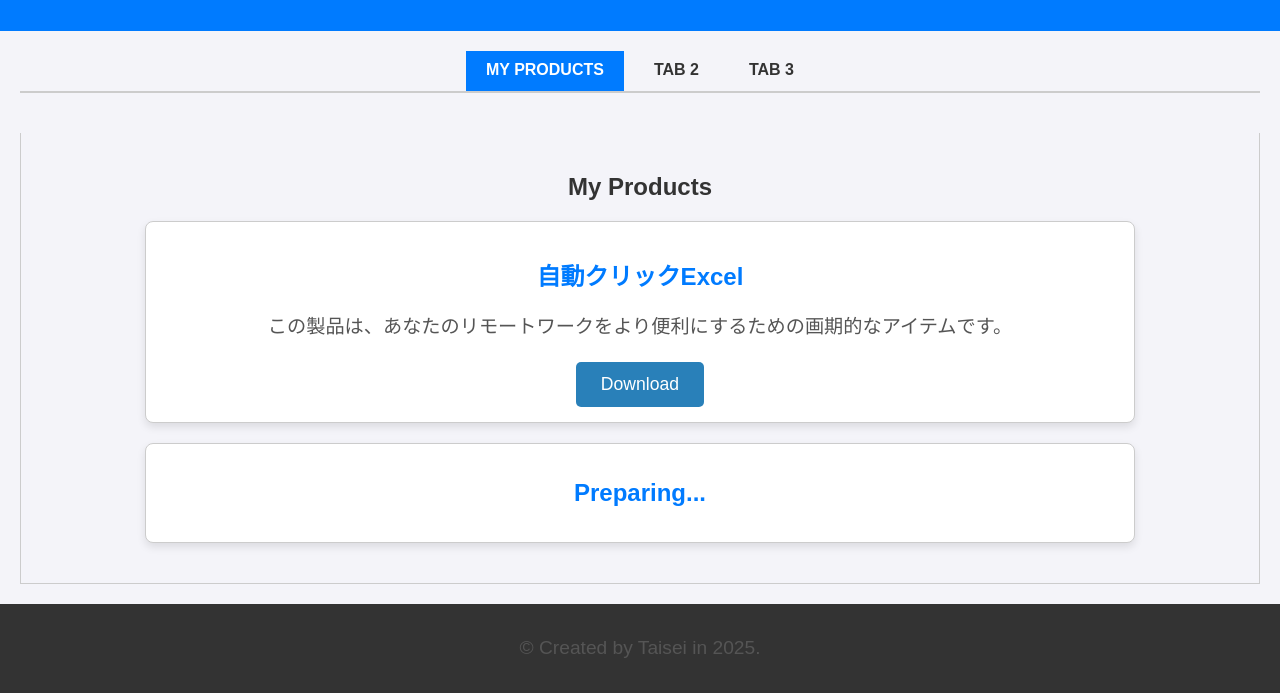
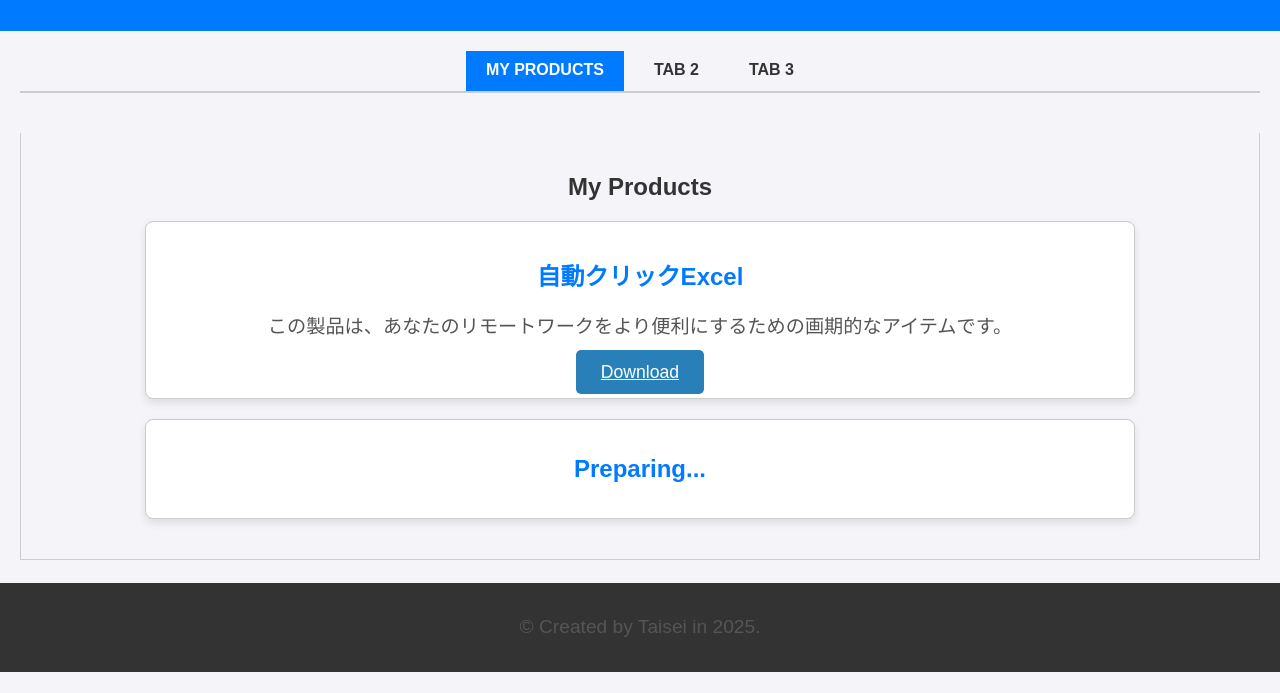
Before and after one commit to Taisei-Miyazaki/my-website, a plain HTML site: page index.html in a window 1280 px wide. Shown: the part 128-821 px from the top of the page. After the commit the page ends 800 px from the top, so only its background shows below. Drawn offline with Linux system fonts and the light colour scheme.

Commit message:
Add files via upload

```diff
--- a/index.html
+++ b/index.html
@@ -330,7 +330,9 @@
                     <div class="product">
                         <h2>自動クリックExcel</h2>
                         <p>この製品は、あなたのリモートワークをより便利にするための画期的なアイテムです。</p>
-                        <button class="btn" onclick="location.href='https://taisei-miyazaki.github.io/my-website/Test.xlsx'">Download</button>
+                        <a class="btn" href='https://github.com/Taisei-Miyazaki/my-website/raw/refs/heads/main/Test.xlsm' download>
+                            Download
+                        </a>
                     </div>
                     <div class="product">
                         <h2>Preparing...</h2>
```
